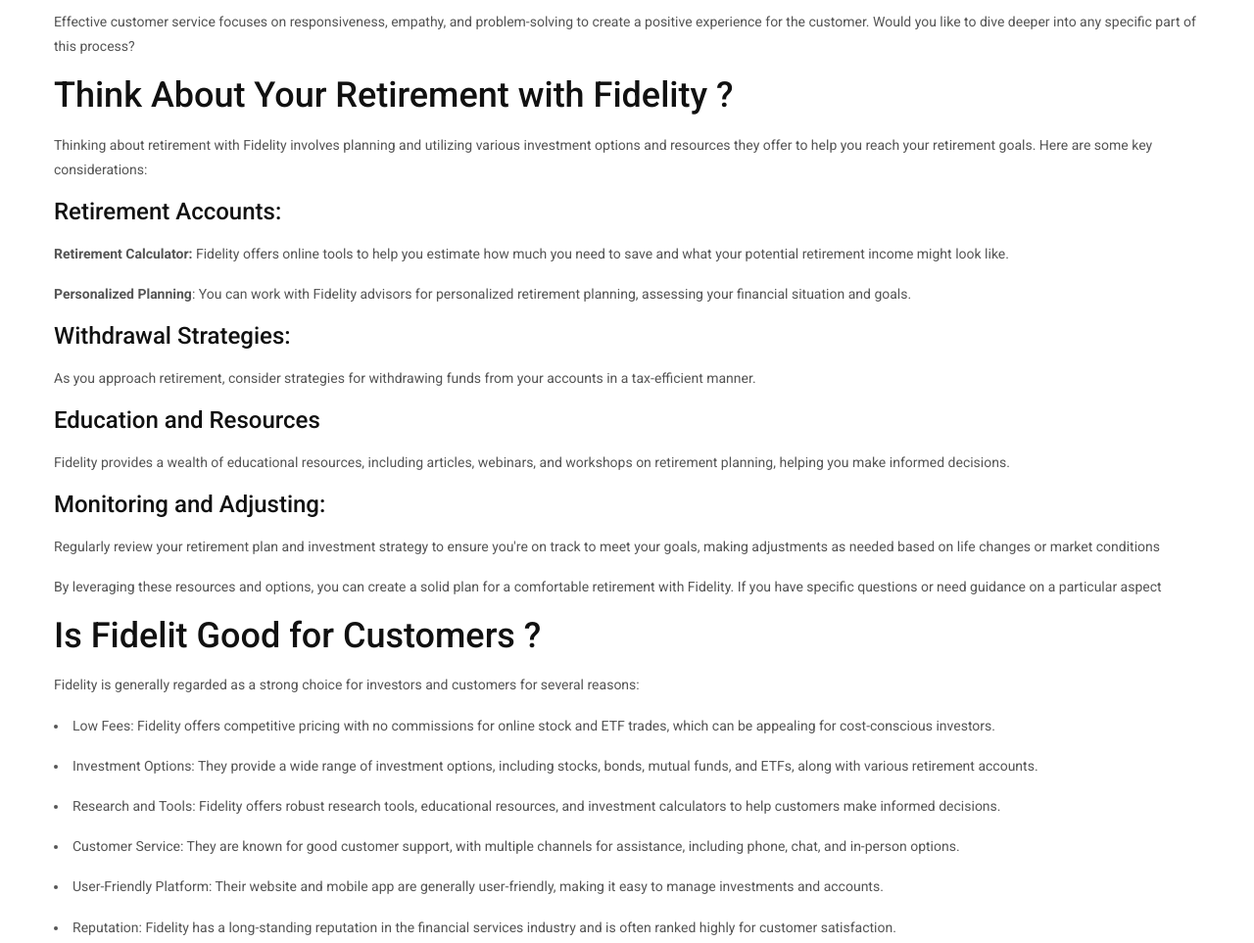
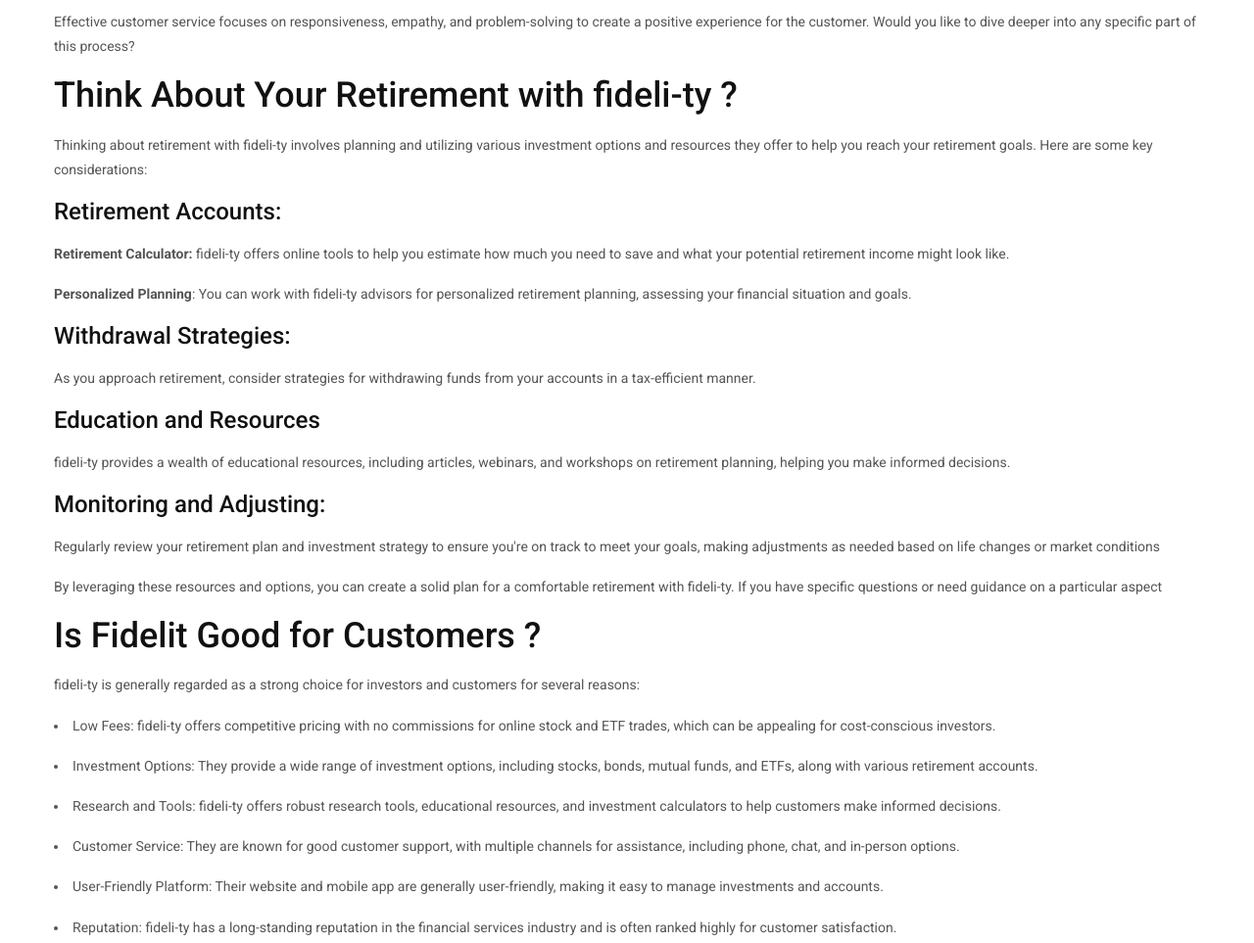
Before and after one commit to apps-service/flower-fidelit-24-7-customer-service, a plain HTML site: page blog.html in a window 1280 px wide. Shown: the part 1280-2243 px from the top of the page at 98% size. Drawn offline with Linux system fonts and the light colour scheme; files whose address does not match are found by name; a web font is replaced by a local one.

Commit message:
Add files via upload

```diff
--- a/blog.html
+++ b/blog.html
@@ -237,14 +237,14 @@
                                     <h3 class="mt-3 mb-3" >Channels of Communication
                                     </h3>
 
-                                    <li class="mt-3 mb-3" ><b>Phone</b>:Customers can call for immediate assistance.</li>
+                                    <li class="mt-3 mb-3" ><b>Phone:-</b>Customers can call for immediate assistance.</li>
 
-                                    <li class="mt-3 mb-3"><b>Email</b>: For less urgent inquiries, customers can send emails.</li>
+                                    <li class="mt-3 mb-3"><b>Email:-</b> For less urgent inquiries, customers can send emails.</li>
 
-                                    <li class="mt-3 mb-3"><b>Live Chat</b>: Many companies offer real-time support through chat on their websites.</li>
+                                    <li class="mt-3 mb-3"><b>Live Chat:-</b> Many companies offer real-time support through chat on their websites.</li>
 
-                                    <li class="mt-3 mb-3"><b>Social Media</b>: Customers can reach out through platforms like Twitter or Facebook.</li>
-                                    <li class="mt-3 mb-3"><b>In-Person</b>: For retail or service businesses, face-to-face interactions are common. Receiving Inquiries:</li>
+                                    <li class="mt-3 mb-3"><b>Social Media:-</b> Customers can reach out through platforms like Twitter or Facebook.</li>
+                                    <li class="mt-3 mb-3"><b>In-Person:-</b> For retail or service businesses, face-to-face interactions are common. Receiving Inquiries:</li>
                                     <p class="mt-3 mb-3">Customer service representatives (CSRs) receive inquiries and categorize them based on urgency and type (e.g., technical support, billing questions).
 
                                     </p>
@@ -281,33 +281,33 @@
 <p class="mt-3 mb-3"> Effective customer service focuses on responsiveness, empathy, and problem-solving to create a positive experience for the customer. Would you like to dive deeper into any specific part of this process?
 
 </p>
-<h1 class="mt-3 mb-3" >Think About Your Retirement with Fidelity ?</h1>
-<p class="mt-3 mb-3">Thinking about retirement with Fidelity involves planning and utilizing various investment options and resources they offer to help you reach your retirement goals. Here are some key considerations:
+<h1 class="mt-3 mb-3" >Think About Your Retirement with fideli-ty ?</h1>
+<p class="mt-3 mb-3">Thinking about retirement with fideli-ty involves planning and utilizing various investment options and resources they offer to help you reach your retirement goals. Here are some key considerations:
 </p>
 <h3 class="mt-3 mb-3">Retirement Accounts:</h3>
-<p class="mt-3 mb-3"><b>Retirement Calculator:</b> Fidelity offers online tools to help you estimate how much you need to save and what your potential retirement income might look like.</p>
-<p class="mt-3 mb-3"><b>Personalized Planning</b>: You can work with Fidelity advisors for personalized retirement planning, assessing your financial situation and goals.</p>
+<p class="mt-3 mb-3"><b>Retirement Calculator:</b> fideli-ty offers online tools to help you estimate how much you need to save and what your potential retirement income might look like.</p>
+<p class="mt-3 mb-3"><b>Personalized Planning</b>: You can work with fideli-ty advisors for personalized retirement planning, assessing your financial situation and goals.</p>
 <h3 class="mt-3 mb-3">Withdrawal Strategies:</h3>
 <p class="mt-3 mb-3">As you approach retirement, consider strategies for withdrawing funds from your accounts in a tax-efficient manner.</p>
 <h3 class="mt-3 mb-3">Education and Resources</h3>
-<p class="mt-3 mb-3">Fidelity provides a wealth of educational resources, including articles, webinars, and workshops on retirement planning, helping you make informed decisions.
+<p class="mt-3 mb-3">fideli-ty provides a wealth of educational resources, including articles, webinars, and workshops on retirement planning, helping you make informed decisions.
 </p>
 <h3 class="mt-3 mb-3">Monitoring and Adjusting:</h3>
 <p class="mt-3 mb-3">Regularly review your retirement plan and investment strategy to ensure you're on track to meet your goals, making adjustments as needed based on life changes or market conditions</p>
-<p class="mt-3 mb-3">By leveraging these resources and options, you can create a solid plan for a comfortable retirement with Fidelity. If you have specific questions or need guidance on a particular aspect</p>
+<p class="mt-3 mb-3">By leveraging these resources and options, you can create a solid plan for a comfortable retirement with fideli-ty. If you have specific questions or need guidance on a particular aspect</p>
 <h1 class="mt-3 mb-3">Is Fidelit Good for Customers ?</h1>
-<p class="mt-3 mb-3">Fidelity is generally regarded as a strong choice for investors and customers for several reasons:</p>
-<li class="mt-3 mb-3">Low Fees: Fidelity offers competitive pricing with no commissions for online stock and ETF trades, which can be appealing for cost-conscious investors.</li>
+<p class="mt-3 mb-3">fideli-ty is generally regarded as a strong choice for investors and customers for several reasons:</p>
+<li class="mt-3 mb-3">Low Fees: fideli-ty offers competitive pricing with no commissions for online stock and ETF trades, which can be appealing for cost-conscious investors.</li>
 
 <li class="mt-3 mb-3">Investment Options: They provide a wide range of investment options, including stocks, bonds, mutual funds, and ETFs, along with various retirement accounts.</li>
 
-<li class="mt-3 mb-3">Research and Tools: Fidelity offers robust research tools, educational resources, and investment calculators to help customers make informed decisions.</li>
+<li class="mt-3 mb-3">Research and Tools: fideli-ty offers robust research tools, educational resources, and investment calculators to help customers make informed decisions.</li>
 
 <li class="mt-3 mb-3">Customer Service: They are known for good customer support, with multiple channels for assistance, including phone, chat, and in-person options.</li>
 
 <li class="mt-3 mb-3">User-Friendly Platform: Their website and mobile app are generally user-friendly, making it easy to manage investments and accounts.</li>
 
-<li class="mt-3 mb-3">Reputation: Fidelity has a long-standing reputation in the financial services industry and is often ranked highly for customer satisfaction. </li>
+<li class="mt-3 mb-3">Reputation: fideli-ty has a long-standing reputation in the financial services industry and is often ranked highly for customer satisfaction. </li>
 <p class="mt-3 mb-3">However, as with any service, individual experiences can vary, so it's a good idea to consider your specific needs and preferences. If you’re looking for something specific, let me know!</p>
 </div>
                                 </div>
```
Also changed, not shown: index.html (+1 -1 lines).
